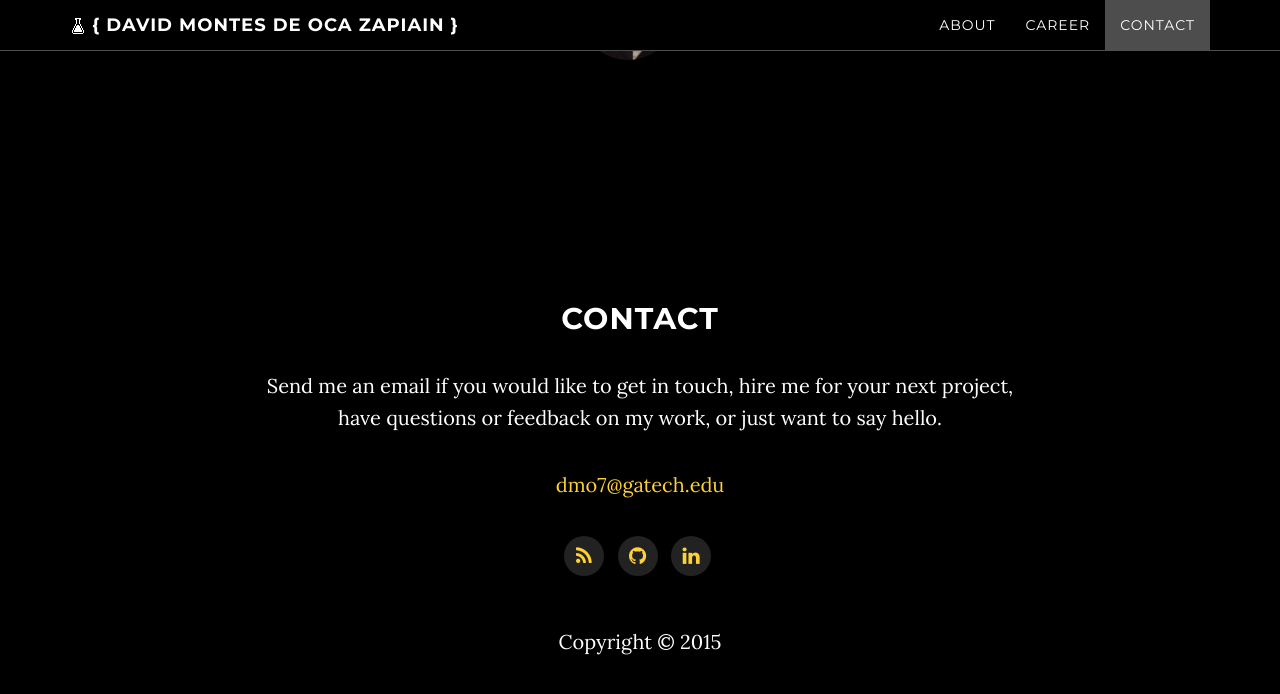
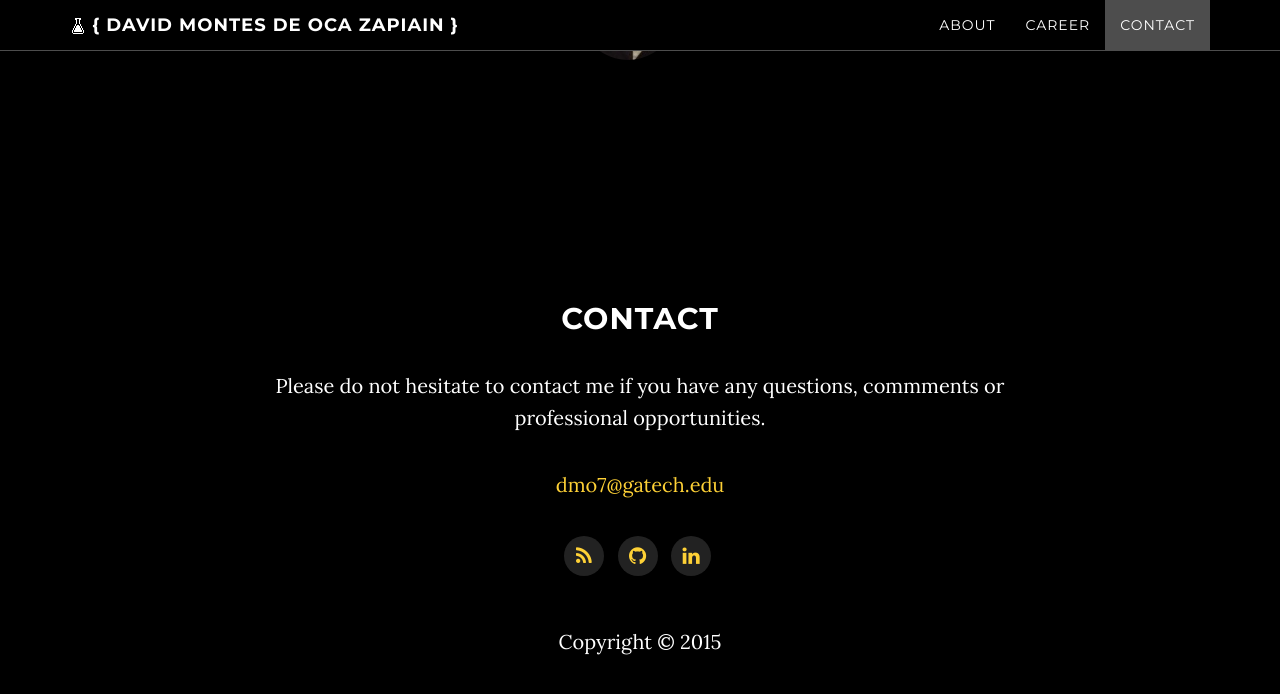
Before and after one commit to dmontesdocaz/dmontesdocaz.github.io, a Jekyll site: the page built from index.html, in a window 1280 px wide and 900 px high, scrolled down 3845 px. Shown: the top 694 px of the window. Built offline with Jekyll 4.4.1, drawn with Linux system fonts in a browser that asks for light colours; comment, search, counter and statistics services are not loaded.

Commit message:
Update contact.html

```diff
--- a/contact.html
+++ b/contact.html
@@ -7,4 +7,4 @@ email: dmo7@gatech.edu
 ---
 ## Contact
 
-Send me an email if you would like to get in touch, hire me for your next project, have questions or feedback on my work, or just want to say hello.
+Please do not hesitate to contact me if you have any questions, commments or professional opportunities.
```
